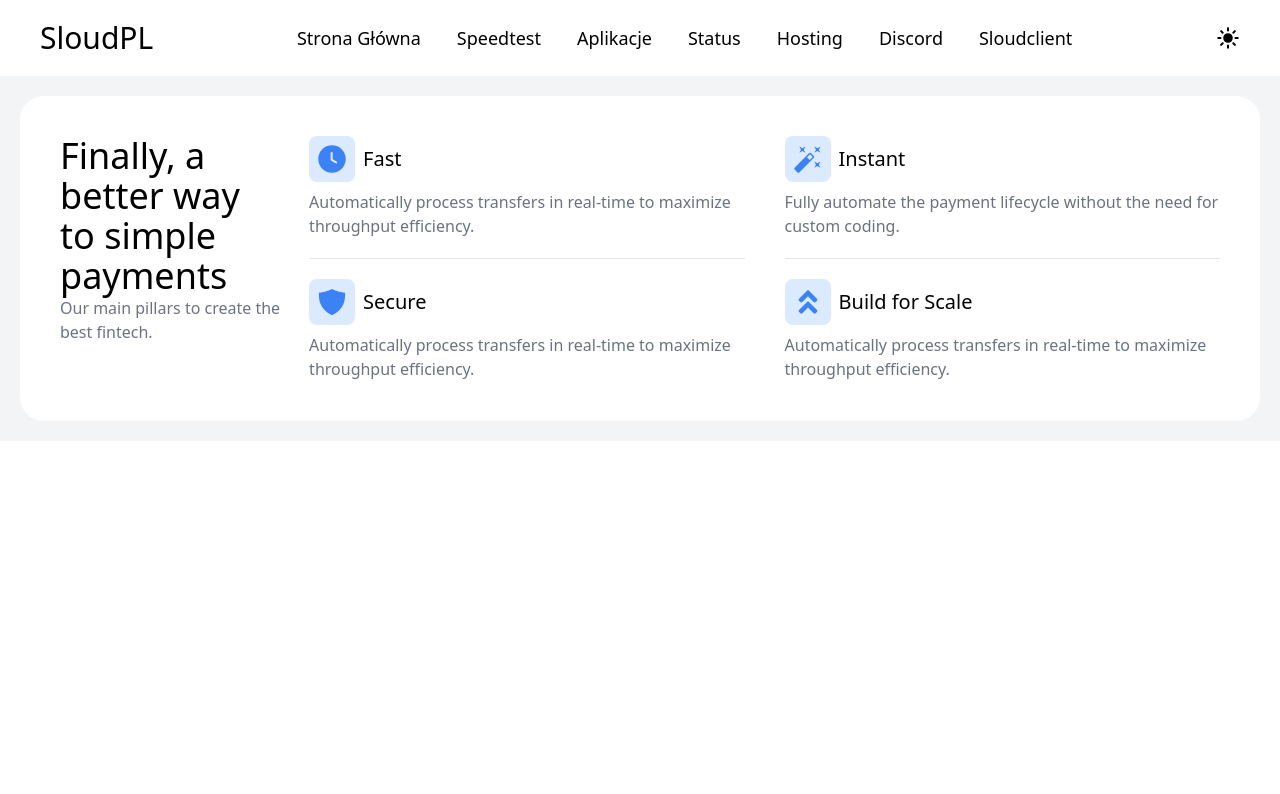
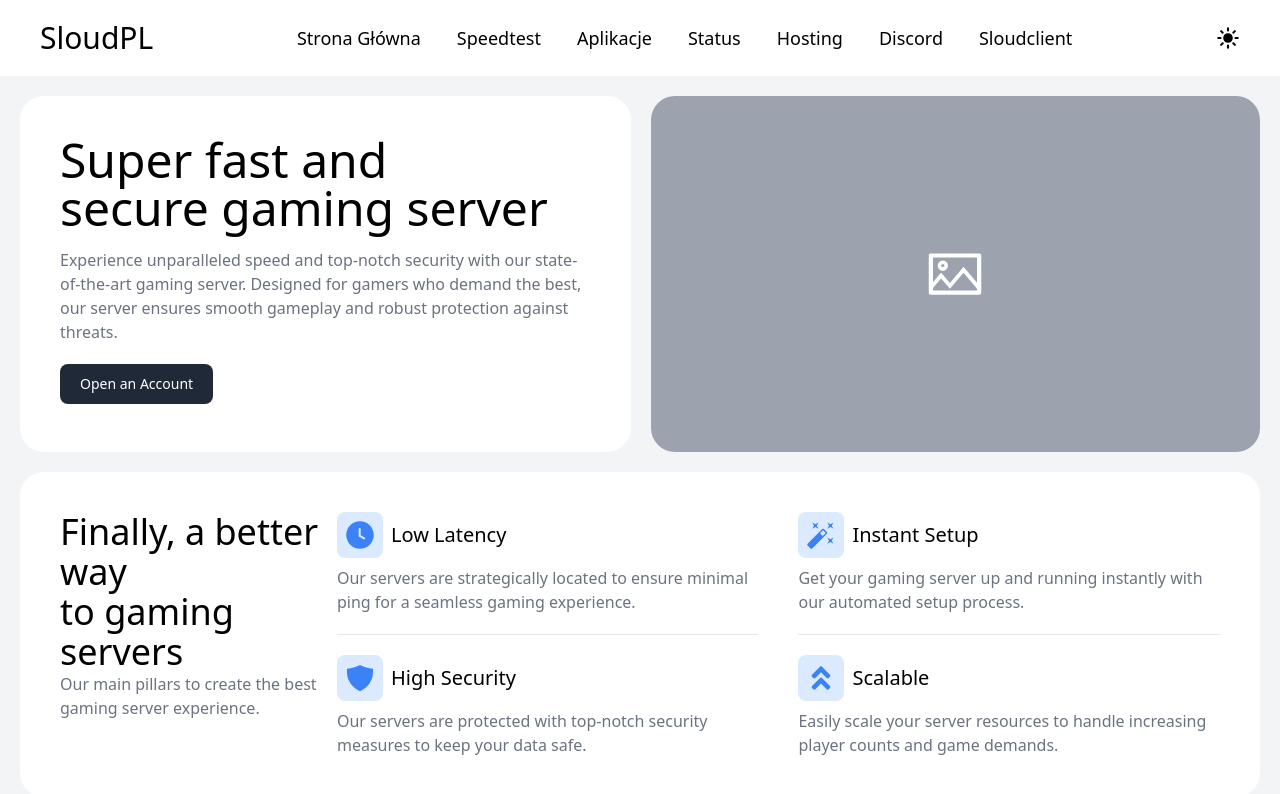
Before and after one commit to EisOokami/SloudPLPage, a React (Vite) app: page / in a window 1280 px wide. Shown: the top 794 px of the page. Built offline with nearby package versions, Linux system fonts and the light colour scheme.

Commit message:
feat: Added Header component and updated information in Info component

```diff
--- a/src/components/pages/LandingPage.tsx
+++ b/src/components/pages/LandingPage.tsx
@@ -10,7 +10,7 @@ export default function LandingPage() {
             <Suspense>
                 <Navbar />
             </Suspense>
-            <main className="p-5 bg-gray-100 dark:bg-dark-mode-gray-2 transition">
+            <main className="grid gap-5 p-5 bg-gray-100 dark:bg-dark-mode-gray-2 transition">
                 <Suspense>
                     <Header />
                 </Suspense>
--- a/src/components/pages/header/Header.tsx
+++ b/src/components/pages/header/Header.tsx
@@ -1,3 +1,27 @@
+import { AiOutlinePicture } from "react-icons/ai";
+
 export default function Header() {
-    return <div className=""></div>;
+    return (
+        <header className="header flex gap-5">
+            <div className="grid justify-items-start content-between gap-5 w-1/2 p-10 bg-white dark:bg-dark-mode-black rounded-3xl transition">
+                <div className="grid content-start gap-4">
+                    <h1 className="text-5xl dark:text-white transition">
+                        Super fast and <br /> secure gaming server
+                    </h1>
+                    <p className="text-gray-500 dark:text-dark-mode-gray transition">
+                        Experience unparalleled speed and top-notch security
+                        with our state-of-the-art gaming server. Designed for
+                        gamers who demand the best, our server ensures smooth
+                        gameplay and robust protection against threats.
+                    </p>
+                </div>
+                <button className="me-2 mb-2 px-5 py-2.5 text-sm text-white font-medium bg-gray-800 hover:bg-gray-900 dark:bg-gray-800 dark:hover:bg-gray-700 dark:border-gray-700 focus:outline-none focus:ring-2 focus:ring-gray-300 rounded-lg dark:focus:ring-gray-700 transition">
+                    Open an Account
+                </button>
+            </div>
+            <div className="grid place-items-center w-1/2 bg-gray-400 rounded-3xl">
+                <AiOutlinePicture className="text-6xl text-white dark:text-black transition" />
+            </div>
+        </header>
+    );
 }
--- a/src/components/pages/info/Info.tsx
+++ b/src/components/pages/info/Info.tsx
@@ -6,36 +6,37 @@ import { FaAngleDoubleUp } from "react-icons/fa";
 const initialPaymentsOptions = [
     {
         Icon: GoClockFill,
-        title: "Fast",
-        descr: "Automatically process transfers in real-time to maximize throughput efficiency.",
+        title: "Low Latency",
+        descr: "Our servers are strategically located to ensure minimal ping for a seamless gaming experience.",
     },
     {
         Icon: MdAutoFixHigh,
-        title: "Instant",
-        descr: "Fully automate the payment lifecycle without the need for custom coding.",
+        title: "Instant Setup",
+        descr: "Get your gaming server up and running instantly with our automated setup process.",
     },
     {
         Icon: IoShieldSharp,
-        title: "Secure",
-        descr: "Automatically process transfers in real-time to maximize throughput efficiency.",
+        title: "High Security",
+        descr: "Our servers are protected with top-notch security measures to keep your data safe.",
     },
     {
         Icon: FaAngleDoubleUp,
-        title: "Build for Scale",
-        descr: "Automatically process transfers in real-time to maximize throughput efficiency.",
+        title: "Scalable",
+        descr: "Easily scale your server resources to handle increasing player counts and game demands.",
     },
 ];
 
 export default function Info() {
     return (
-        <section className="flex justify-between p-10 bg-white dark:bg-dark-mode-black rounded-3xl transition">
+        <section className="info flex justify-between p-10 bg-white dark:bg-dark-mode-black rounded-3xl transition">
             <div>
                 <div className="dark:text-white transition">
                     <h2 className="text-4xl">
-                        Finally, a better way <br /> to simple payments
+                        Finally, a better way <br /> to gaming servers
                     </h2>
                     <p className="text-gray-500 dark:text-dark-mode-gray transition">
-                        Our main pillars to create the best fintech.
+                        Our main pillars to create the best gaming server
+                        experience.
                     </p>
                 </div>
             </div>
```
